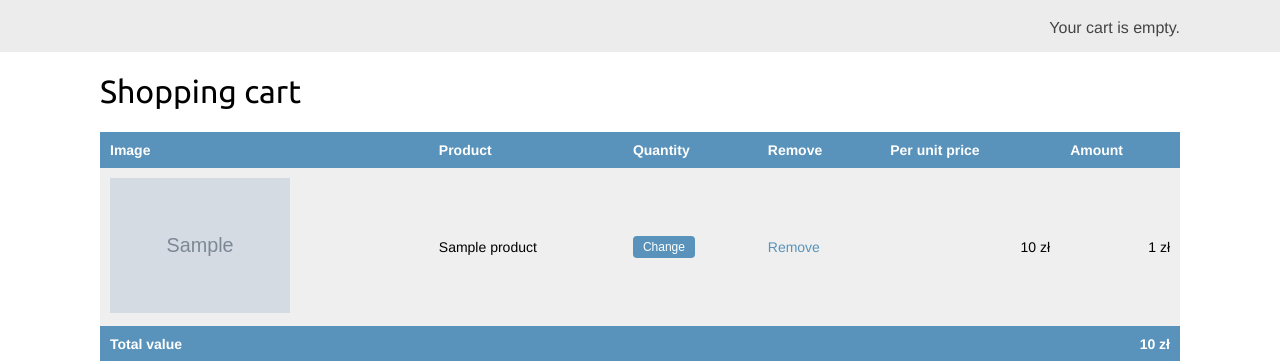
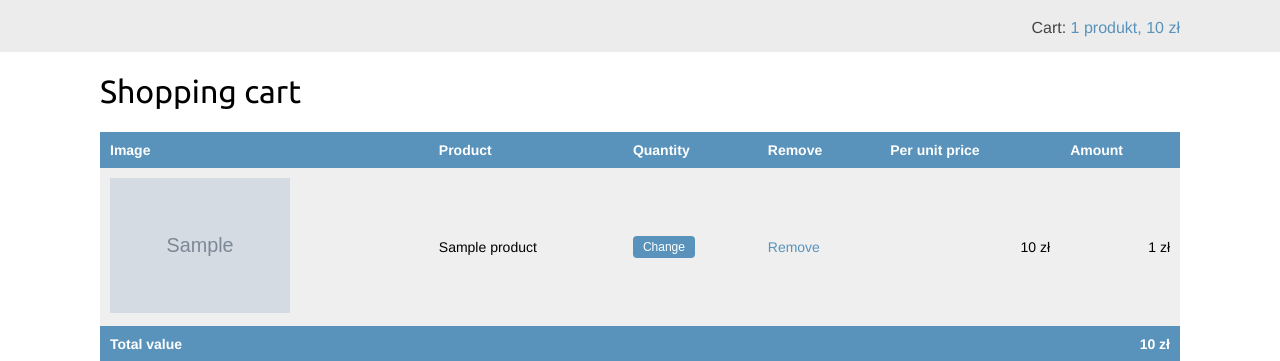
Before and after one commit to CrazyMonkey0/myshop, a Django app: template cart/templates/cart/detail.html in a window 1280 px wide. Shown: the part 46-407 px from the top of the page. Run offline with Django 4.2, Linux system fonts and the light colour scheme; the template is opened without the code that fills it: most values are stand-ins (such as "Sample title", 1, 10 or a date in 2020); grey boxes marked "Sample" are stand-in pictures.

Commit message:
Setting up a shopping cart in the context of a request

```diff
--- /dev/null
+++ b/cart/context_processor.py
@@ -0,0 +1,5 @@
+from .cart import Cart
+
+
+def cart(request):
+    return {'cart': Cart(request)}
--- a/myshop/settings.py
+++ b/myshop/settings.py
@@ -65,6 +65,7 @@ TEMPLATES = [
                 'django.template.context_processors.request',
                 'django.contrib.auth.context_processors.auth',
                 'django.contrib.messages.context_processors.messages',
+                'cart.context_processors.cart',
             ],
         },
     },
--- a/shop/templates/shop/base.html
+++ b/shop/templates/shop/base.html
@@ -14,7 +14,17 @@
         </div>
         <div id="subheader">
             <div class="cart">
-                Your cart is empty.
+                {% with total_items=cart|length %}
+                {% if cart|length > 0 %}
+                Cart:
+                <a href="{% url "cart:cart_detail" %}">
+                    {{ total_items }} produkt{{ total_items|pluralize:"y" }},
+                    {{ cart.get_total_price }} zł
+                </a>
+                {% else %}
+                Cart is empty
+                {% endif %}
+                {% endwith %}
             </div>
         </div>
         <div id="content">
```
